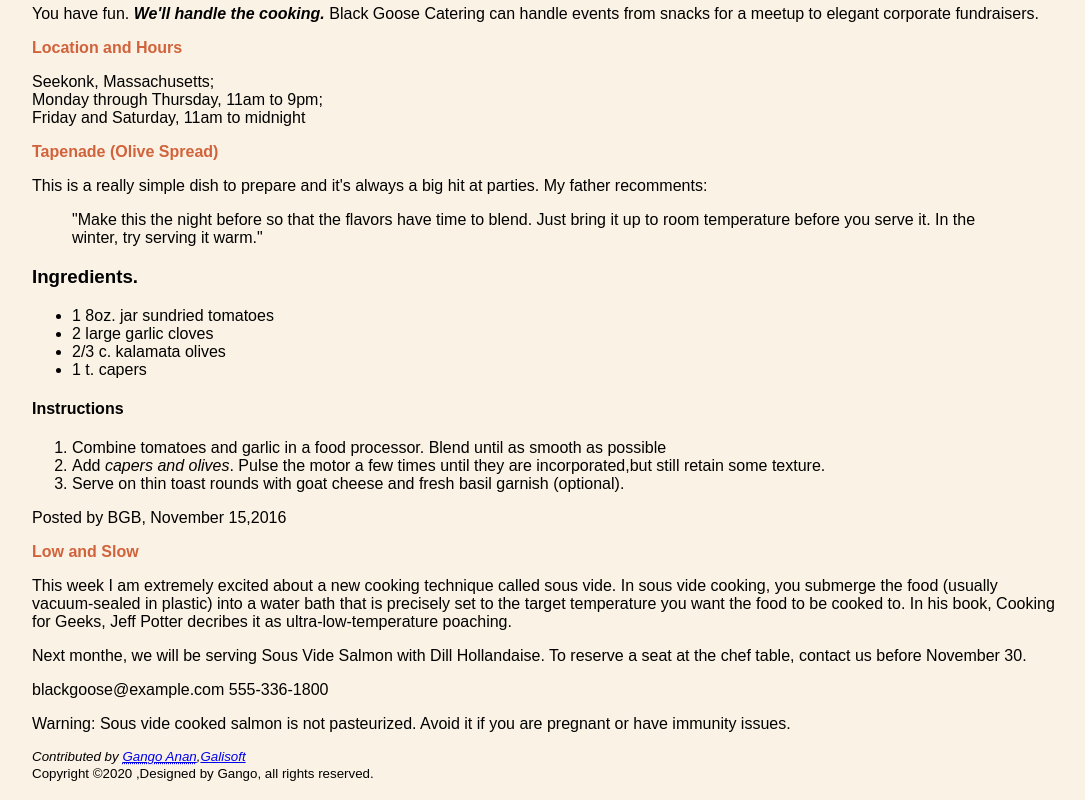
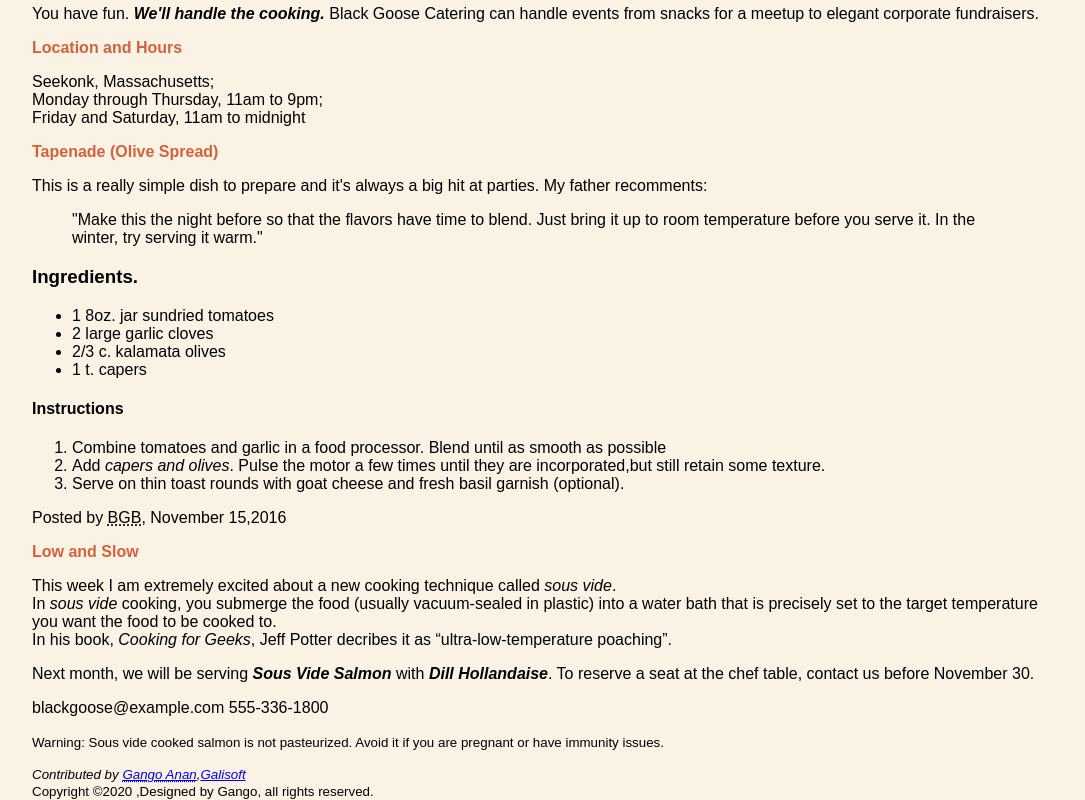
Before and after one commit to gango-anan/HTML-Practice, a plain HTML site: page LearningWebDesign/bistro/index.html in a window 1280 px wide. Shown: the part 457-1257 px from the top of the page, without its empty margins (96-1181 px from the left). Drawn offline with Linux system fonts and the light colour scheme.

Commit message:
added abbr,em,cite,q,b,i,small and br elements to give the document a good semantic meaning

```diff
--- a/LearningWebDesign/bistro/index.html
+++ b/LearningWebDesign/bistro/index.html
@@ -76,17 +76,17 @@
 		</ol>
 		<article>
 			<header>
-				<p>Posted by BGB, <time datetime ="2016-11-15">November 15,2016</time></p>
+				<p>Posted by <abbr title="Black Goose Gistro">BGB</abbr>, <time datetime ="2016-11-15">November 15,2016</time></p>
 			</header>
 			<h2>Low and Slow</h2>
-			<p>This week I am extremely excited about a new cooking technique called sous vide.
-				In sous vide cooking, you submerge the food (usually vacuum-sealed in plastic)
-				into a water bath that is precisely set to the target temperature you want the food to be cooked to.
-				In his book, Cooking for Geeks, Jeff Potter decribes it as ultra-low-temperature poaching.</p>
-			<p>Next monthe, we will be serving Sous Vide Salmon with Dill Hollandaise. To reserve a seat at the chef table,
+			<p>This week I am extremely excited about a new cooking technique called <em>sous vide</em>.<br>
+				In <dfn>sous vide</dfn> cooking, you submerge the food (usually vacuum-sealed in plastic)
+				into a water bath that is precisely set to the target temperature you want the food to be cooked to.<br>
+				In his book, <cite>Cooking for Geeks</cite>, Jeff Potter decribes it as <q>ultra-low-temperature poaching</q>.</p>
+			<p>Next month, we will be serving <b><i>Sous Vide Salmon</i></b> with <b><i>Dill Hollandaise</i></b>. To reserve a seat at the chef table,
 				contact us before <time datetime="2016-11-30">November 30</time>.</p>
 			<p>blackgoose@example.com 555-336-1800</p>
-			<p>Warning: Sous vide cooked salmon is not pasteurized. Avoid it if you are pregnant or have immunity issues.</p>
+			<p><small>Warning: Sous vide cooked salmon is not pasteurized. Avoid it if you are pregnant or have immunity issues.</small></p>
 		</article>
 
 		<footer>
```
